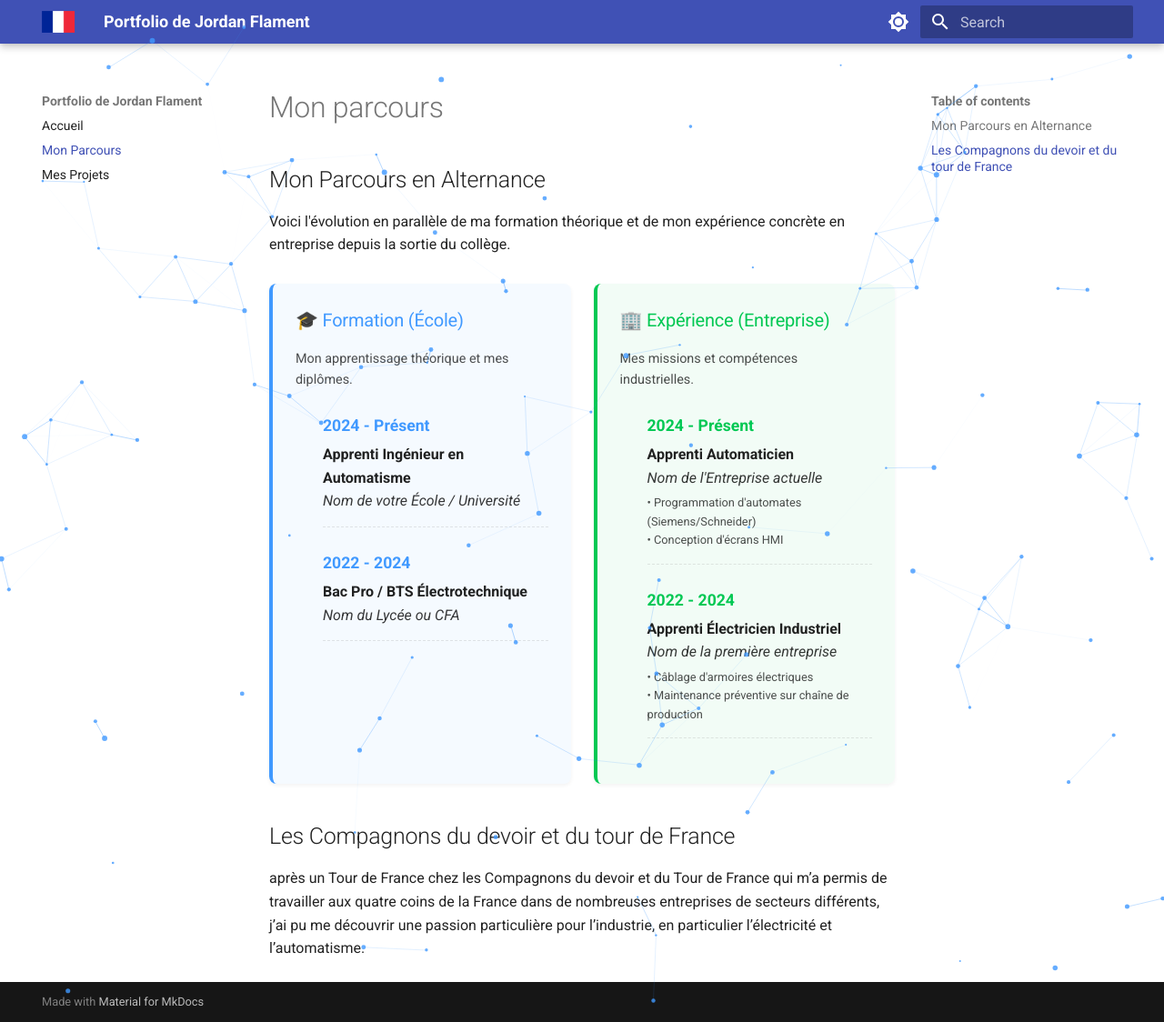
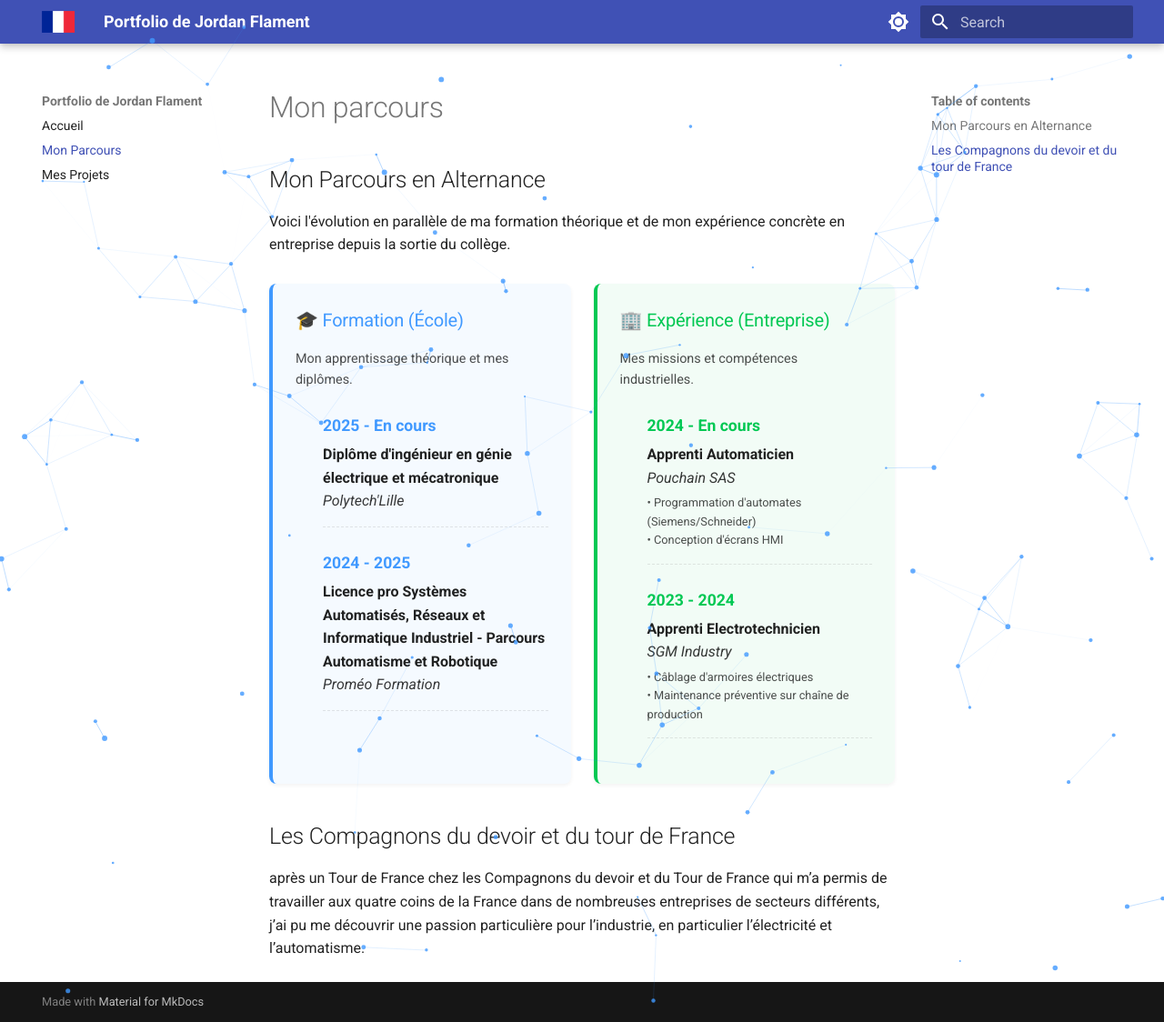
Before and after one commit to jordan-flament/jordan-flament.github.io, an MkDocs documentation site: the page built from docs/parcours.md, in a window 1280 px wide and 1124 px high. Shown: the whole window at 91% size. Built offline with MkDocs 1.6.1 and Material for MkDocs 9.7.7, drawn with Linux system fonts in a browser that asks for light colours.

Commit message:
MAJ parcours graphique

```diff
--- a/docs/parcours.md
+++ b/docs/parcours.md
@@ -14,14 +14,14 @@ Voici l'évolution en parallèle de ma formation théorique et de mon expérienc
 
     <ul style="list-style: none; padding-left: 0; margin-bottom: 0;">
       <li style="margin-bottom: 25px; border-bottom: 1px dashed rgba(128,128,128,0.2); padding-bottom: 15px;">
-        <span style="font-weight: bold; display: block; font-size: 1.1em; color: #4099ff;">2024 - Présent</span>
-        <span style="font-weight: 600; display: block; margin-top: 5px;">Apprenti Ingénieur en Automatisme</span>
-        <span style="font-style: italic; opacity: 0.9;">Nom de votre École / Université</span>
+        <span style="font-weight: bold; display: block; font-size: 1.1em; color: #4099ff;">2025 - En cours</span>
+        <span style="font-weight: 600; display: block; margin-top: 5px;">Diplôme d'ingénieur en génie électrique et mécatronique</span>
+        <span style="font-style: italic; opacity: 0.9;">Polytech'Lille</span>
       </li>
       <li style="margin-bottom: 25px; border-bottom: 1px dashed rgba(128,128,128,0.2); padding-bottom: 15px;">
-        <span style="font-weight: bold; display: block; font-size: 1.1em; color: #4099ff;">2022 - 2024</span>
-        <span style="font-weight: 600; display: block; margin-top: 5px;">Bac Pro / BTS Électrotechnique</span>
-        <span style="font-style: italic; opacity: 0.9;">Nom du Lycée ou CFA</span>
+        <span style="font-weight: bold; display: block; font-size: 1.1em; color: #4099ff;">2024 - 2025</span>
+        <span style="font-weight: 600; display: block; margin-top: 5px;">Licence pro Systèmes Automatisés, Réseaux et Informatique Industriel - Parcours Automatisme et Robotique</span>
+        <span style="font-style: italic; opacity: 0.9;">Proméo Formation</span>
       </li>
     </ul>
   </div>
@@ -34,15 +34,15 @@ Voici l'évolution en parallèle de ma formation théorique et de mon expérienc
 
     <ul style="list-style: none; padding-left: 0; margin-bottom: 0;">
       <li style="margin-bottom: 25px; border-bottom: 1px dashed rgba(128,128,128,0.2); padding-bottom: 15px;">
-        <span style="font-weight: bold; display: block; font-size: 1.1em; color: #00c853;">2024 - Présent</span>
+        <span style="font-weight: bold; display: block; font-size: 1.1em; color: #00c853;">2024 - En cours</span>
         <span style="font-weight: 600; display: block; margin-top: 5px;">Apprenti Automaticien</span>
-        <span style="font-style: italic; opacity: 0.9;">Nom de l'Entreprise actuelle</span>
+        <span style="font-style: italic; opacity: 0.9;">Pouchain SAS</span>
         <small style="display: block; margin-top: 5px; opacity: 0.8;">• Programmation d'automates (Siemens/Schneider)<br>• Conception d'écrans HMI</small>
       </li>
       <li style="margin-bottom: 25px; border-bottom: 1px dashed rgba(128,128,128,0.2); padding-bottom: 15px;">
-        <span style="font-weight: bold; display: block; font-size: 1.1em; color: #00c853;">2022 - 2024</span>
-        <span style="font-weight: 600; display: block; margin-top: 5px;">Apprenti Électricien Industriel</span>
-        <span style="font-style: italic; opacity: 0.9;">Nom de la première entreprise</span>
+        <span style="font-weight: bold; display: block; font-size: 1.1em; color: #00c853;">2023 - 2024</span>
+        <span style="font-weight: 600; display: block; margin-top: 5px;">Apprenti Electrotechnicien</span>
+        <span style="font-style: italic; opacity: 0.9;">SGM Industry</span>
         <small style="display: block; margin-top: 5px; opacity: 0.8;">• Câblage d'armoires électriques<br>• Maintenance préventive sur chaîne de production</small>
       </li>
     </ul>
```
